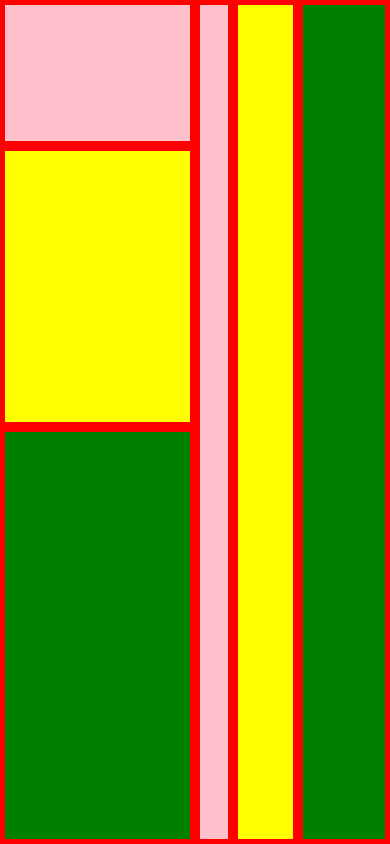
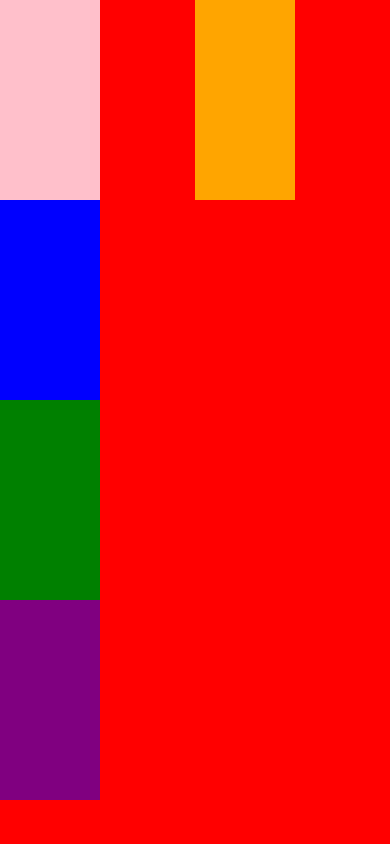
Before and after one commit to ra-janani/firstsampleproject, a React Native app: screen / in a window 390 px wide. Built offline with nearby package versions, Linux system fonts and the light colour scheme.

Commit message:
flex-wrap

```diff
--- a/App.js
+++ b/App.js
@@ -31,22 +31,23 @@ function App() {
     backgroundColor: 'pink',
     margin: 10,
     padding: 5,
-
   };
 
   return (
-    <View style={{flex: 1, flexDirection:'row'}}>
-      <View style={{flex: 1, backgroundColor: 'red'}}>
-        <View style={{flex: 1, backgroundColor: 'pink', margin: 5}}></View>
-        <View style={{flex: 2, backgroundColor: 'yellow', margin: 5}}></View>
-        <View style={{flex: 3, backgroundColor: 'green', margin: 5}}></View>
-      </View>
-
-      <View style={{flex: 1, backgroundColor: 'red', flexDirection: 'row'}}>
-        <View style={{flex: 1, backgroundColor: 'pink', margin: 5}}></View>
-        <View style={{flex: 2, backgroundColor: 'yellow', margin: 5}}></View>
-        <View style={{flex: 3, backgroundColor: 'green', margin: 5}}></View>
-      </View>
+    <View
+      style={{
+        flex: 1,
+        backgroundColor: 'red',
+        flexDirection: 'column',
+        justifyContent: 'flex-start',
+        alignItems: 'flex-start',
+        flexWrap: 'wrap',
+      }}>
+      <View style={{width: 100, height: 200, backgroundColor: 'pink'}}></View>
+      <View style={{width: 100, height: 200, backgroundColor: 'blue'}}></View>
+      <View style={{width: 100, height: 200, backgroundColor: 'green'}}></View>
+      <View style={{width: 100, height: 200, backgroundColor: 'purple'}}></View>
+      <View style={{width: 100, height: 200, backgroundColor: 'orange'}}></View>
 
     </View>
   );
```
